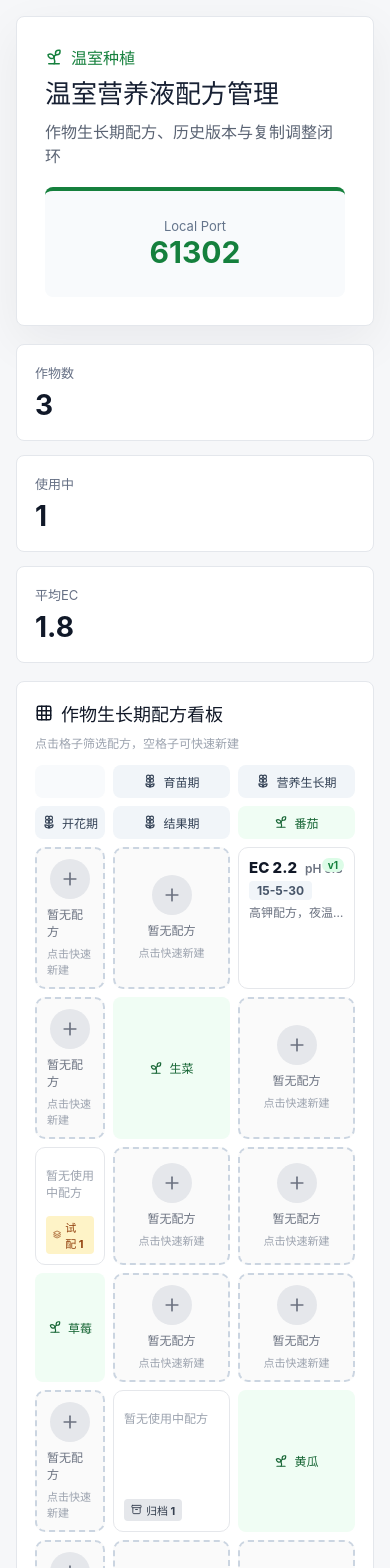
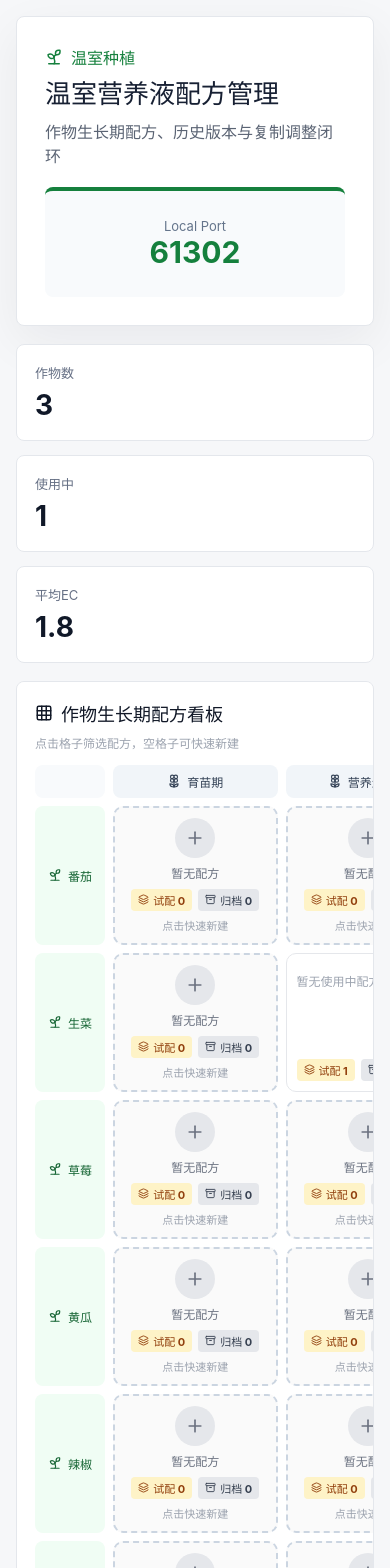
Before and after one commit to aliAjax/hxwl-61302-e26a4e3, a React (Vite) app: page / in a window 390 px wide. Shown: the top 1568 px of the page. Built offline with nearby package versions, Linux system fonts and the light colour scheme.

Commit message:
.3436396082391580:a1bfcd7f5aa74aaf11bbd7b278cd2668_6a2d4fb3792c020995148756.6a2d4fb5792c020995148758.6a2d4fb45412d54e29af708a:Trae CN.T(2026/6/13 20:40:21)

```diff
--- a/src/App.css
+++ b/src/App.css
@@ -1120,6 +1120,7 @@ textarea { min-height: 76px; resize: vertical; }
 
 .board-panel {
   padding: 18px;
+  overflow-x: auto;
 }
 
 .board-tip {
@@ -1300,6 +1301,11 @@ textarea { min-height: 76px; resize: vertical; }
   margin-top: auto;
 }
 
+.board-cell-stats-empty {
+  justify-content: center;
+  margin-top: 2px;
+}
+
 .board-stat {
   display: inline-flex;
   align-items: center;
@@ -1404,12 +1410,8 @@ textarea { min-height: 76px; resize: vertical; }
 
 @media (max-width: 620px) {
   .board-grid {
-    grid-template-columns: 70px repeat(2, minmax(0, 1fr));
-  }
-  .board-stage-head:nth-child(5),
-  .board-crop-head ~ .board-cell:nth-child(4n),
-  .board-crop-head ~ .board-cell:nth-child(4n-1) {
-    /* fallback for 2-col layout */
+    min-width: 760px;
+    grid-template-columns: 70px repeat(4, minmax(160px, 1fr));
   }
   .board-panel .panel-title {
     flex-wrap: wrap;
--- a/src/App.jsx
+++ b/src/App.jsx
@@ -659,6 +659,16 @@ function App() {
                           <Plus size={20} />
                         </div>
                         <span className="board-cell-empty-text">暂无配方</span>
+                        <div className="board-cell-stats board-cell-stats-empty">
+                          <span className="board-stat board-stat-trial">
+                            <Layers size={11} />
+                            试配 0
+                          </span>
+                          <span className="board-stat board-stat-archived">
+                            <Archive size={11} />
+                            归档 0
+                          </span>
+                        </div>
                         <span className="board-cell-empty-action">点击快速新建</span>
                       </button>
                     );
@@ -685,18 +695,14 @@ function App() {
                         </div>
                       )}
                       <div className="board-cell-stats">
-                        {cell.trialCount > 0 && (
                         <span className="board-stat board-stat-trial">
                           <Layers size={11} />
                           试配 {cell.trialCount}
                         </span>
-                        )}
-                        {cell.archivedCount > 0 && (
                         <span className="board-stat board-stat-archived">
                           <Archive size={11} />
                           归档 {cell.archivedCount}
                         </span>
-                        )}
                       </div>
                       {cell.inUse?.version && <span className="board-cell-version">v{cell.inUse.version}</span>}
                     </button>
```
Lines whose indentation alone changed are shown as unchanged.
